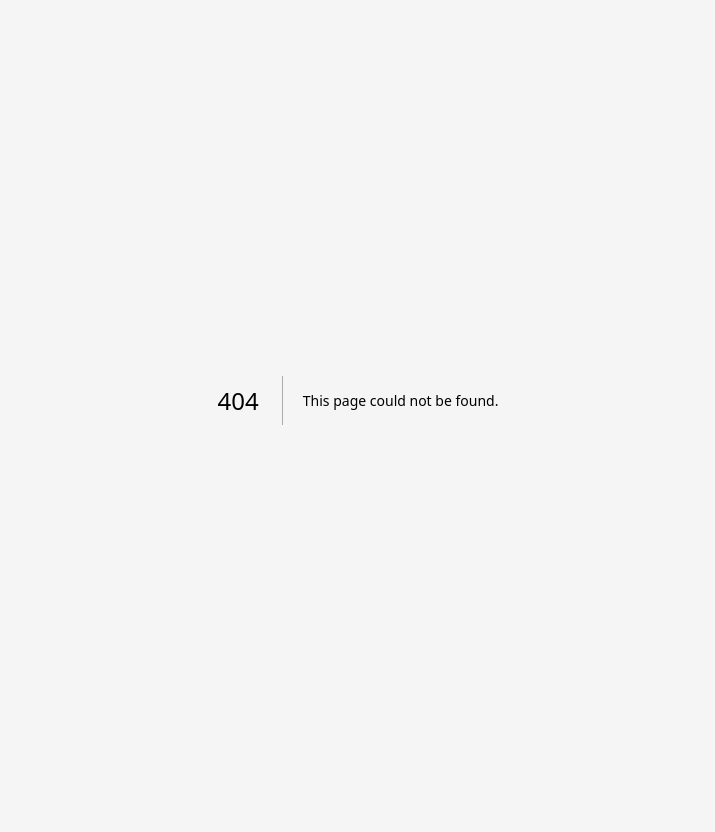
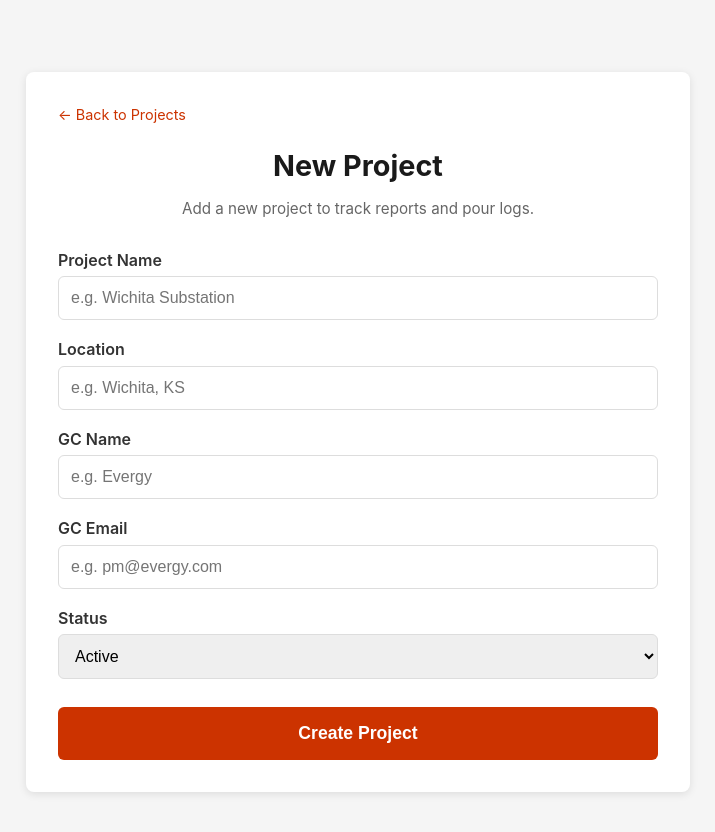
Before and after one commit to tylernordhus/ironclad-reports, a Next.js app: page /projects/new in a window 1280 px wide. Before the commit this address had no page. Shown: the top 832 px of the page, without its empty margins (282-997 px from the left). Before the commit the page ends 800 px from the top, so only its background shows below. Built offline with nearby package versions, Linux system fonts and the light colour scheme.

Commit message:
Add NewProject component for project creation
This component provides a form for creating a new project with fields for project name, location, GC name, GC email, and status.

```diff
--- /dev/null
+++ b/app/projects/new/page.js
@@ -0,0 +1,97 @@
+import Link from 'next/link'
+
+export default function NewProject() {
+  return (
+    <main style={{
+      minHeight: '100vh',
+      display: 'flex',
+      alignItems: 'center',
+      justifyContent: 'center',
+      padding: '2rem'
+    }}>
+      <div style={{
+        background: 'white',
+        borderRadius: '8px',
+        padding: '2rem',
+        width: '100%',
+        maxWidth: '600px',
+        boxShadow: '0 2px 8px rgba(0,0,0,0.1)'
+      }}>
+        <div style={{ marginBottom: '1.5rem' }}>
+          <Link href="/projects" style={{ color: '#cc3300', textDecoration: 'none', fontSize: '.9rem' }}>
+            ← Back to Projects
+          </Link>
+        </div>
+
+        <div style={{ textAlign: 'center', marginBottom: '2rem' }}>
+          <h1 style={{ color: '#1a1a1a', fontSize: '1.8rem', marginBottom: '.5rem' }}>
+            New Project
+          </h1>
+          <p style={{ color: '#666', fontSize: '.95rem' }}>
+            Add a new project to track reports and pour logs.
+          </p>
+        </div>
+
+        <form action="/api/projects/create" method="POST">
+          <div style={{ marginBottom: '1.2rem' }}>
+            <label style={{ display: 'block', fontWeight: '600', marginBottom: '.4rem', color: '#333' }}>
+              Project Name
+            </label>
+            <input name="project_name" required style={inputStyle} placeholder="e.g. Wichita Substation" />
+          </div>
+          <div style={{ marginBottom: '1.2rem' }}>
+            <label style={{ display: 'block', fontWeight: '600', marginBottom: '.4rem', color: '#333' }}>
+              Location
+            </label>
+            <input name="location" required style={inputStyle} placeholder="e.g. Wichita, KS" />
+          </div>
+          <div style={{ marginBottom: '1.2rem' }}>
+            <label style={{ display: 'block', fontWeight: '600', marginBottom: '.4rem', color: '#333' }}>
+              GC Name
+            </label>
+            <input name="gc_name" required style={inputStyle} placeholder="e.g. Evergy" />
+          </div>
+          <div style={{ marginBottom: '1.2rem' }}>
+            <label style={{ display: 'block', fontWeight: '600', marginBottom: '.4rem', color: '#333' }}>
+              GC Email
+            </label>
+            <input name="gc_email" type="email" required style={inputStyle} placeholder="e.g. pm@evergy.com" />
+          </div>
+          <div style={{ marginBottom: '1.2rem' }}>
+            <label style={{ display: 'block', fontWeight: '600', marginBottom: '.4rem', color: '#333' }}>
+              Status
+            </label>
+            <select name="status" style={inputStyle}>
+              <option value="active">Active</option>
+              <option value="complete">Complete</option>
+              <option value="on hold">On Hold</option>
+            </select>
+          </div>
+          <button type="submit" style={{
+            width: '100%',
+            padding: '1rem',
+            background: '#cc3300',
+            color: 'white',
+            border: 'none',
+            borderRadius: '6px',
+            fontSize: '1.1rem',
+            fontWeight: '700',
+            cursor: 'pointer',
+            marginTop: '.5rem'
+          }}>
+            Create Project
+          </button>
+        </form>
+      </div>
+    </main>
+  )
+}
+
+const inputStyle = {
+  width: '100%',
+  padding: '.75rem',
+  border: '1px solid #ddd',
+  borderRadius: '6px',
+  fontSize: '1rem',
+  boxSizing: 'border-box'
+}
```
